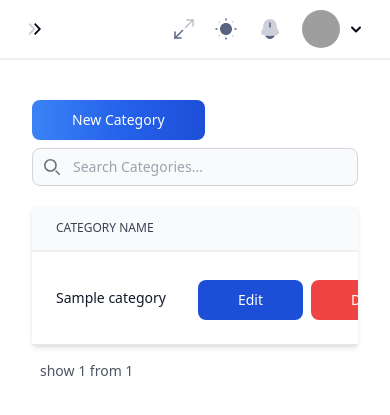
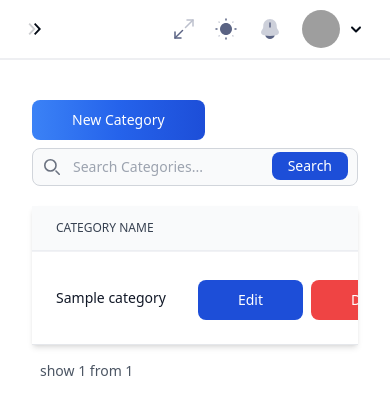
Before and after one commit to PC-HALLE-SNAZZY-Plugins-feature/Symfony-Snazzy-Plugins-Feature, a Symfony app: template templates/category/index.html.twig in a window 390 px wide. Shown: the top 415 px of the page. Run offline with Twig, Linux system fonts and the light colour scheme; the template is opened without the code that fills it: most values are stand-ins (such as "Sample title", 1, 10 or a date in 2020); form fields are guessed from the names that the template uses; style sheets or scripts are compiled from the project's sources; some libraries are stand-ins or nearby versions; grey boxes are pictures that could not be loaded.

Commit message:
✨ modify the name of plugin category route

```diff
--- a/templates/category/edit.html.twig
+++ b/templates/category/edit.html.twig
@@ -6,7 +6,7 @@
 {% block body %}
 
 
-	<div class="container my-3">
+	<div class="container my-10">
 
 
 		<div class="px-4">
--- a/templates/category/index.html.twig
+++ b/templates/category/index.html.twig
@@ -6,12 +6,12 @@
 {% block body %}
 
 
-	<div class="container my-3">
+	<div class="container mt-3 mb-10">
 
 		<div class="w-full flex flex-col md:flex-row justify-between items-start gap-2  mt-10 mb-5">
 			<button data-modal-target="crud-modal" data-modal-toggle="crud-modal" type="button" class="text-white bg-gradient-to-r from-blue-500 via-blue-600 to-blue-700 hover:bg-gradient-to-br focus:ring-4 focus:outline-none focus:ring-blue-300 dark:focus:ring-blue-800 font-medium rounded-lg text-sm px-10 py-2.5 text-center me-2 ">New Category</button>
 
-			<form action="{{ path('app_category') }}" class="w-full md:max-w-md " method="post">
+			<form action="{{ path('app_plugin_category') }}" class="w-full md:max-w-md " method="post">
 				<label for="default-search" class="mb-2 text-sm font-medium text-gray-900 sr-only dark:text-white">Search</label>
 				<div class="relative">
 					<div class="absolute inset-y-0 start-0 flex items-center ps-3 pointer-events-none">
@@ -20,6 +20,7 @@
 						</svg>
 					</div>
 					<input name="_keyword" type="search" id="default-search" class="block w-full p-2 ps-10 text-sm text-gray-900 border border-gray-300 rounded-lg bg-gray-50 focus:ring-blue-500 focus:border-blue-500 dark:bg-gray-700 dark:border-gray-600 dark:placeholder-gray-400 dark:text-white dark:focus:ring-blue-500 dark:focus:border-blue-500" placeholder="Search Categories..."/>
+					<button type="submit" class=" md:hidden text-white absolute end-2.5 bottom-1.5 bg-blue-700 hover:bg-blue-800 focus:ring-4 focus:outline-none focus:ring-blue-300 font-medium rounded-lg text-sm px-4 py-1 dark:bg-blue-600 dark:hover:bg-blue-700 dark:focus:ring-blue-800">Search</button>
 				</div>
 			</form>
 
@@ -76,8 +77,8 @@
 								</th>
 
 								<td class="px-2 py-4  flex justify-end">
-									<a href="{{ path('app_category_edit' , {id:category.id}) }}" class="text-white bg-blue-700 hover:bg-blue-800 focus:ring-4 focus:ring-blue-300 font-medium rounded-lg text-sm px-10 py-2.5 me-2 mb-2 dark:bg-blue-600 dark:hover:bg-blue-700 focus:outline-none dark:focus:ring-blue-800 ">Edit</a>
-									<a href="{{ path('app_category_delete' , {id:category.id}) }}" class="focus:outline-none text-white bg-red-500 hover:bg-red-800 focus:ring-4 focus:ring-red-300 font-medium rounded-lg text-sm px-10 py-2.5 me-2 mb-2 dark:bg-red-600 dark:hover:bg-red-700 dark:focus:ring-red-900">Delete</a>
+									<a href="{{ path('app_plugin_category_edit' , {id:category.id}) }}" class="text-white bg-blue-700 hover:bg-blue-800 focus:ring-4 focus:ring-blue-300 font-medium rounded-lg text-sm px-10 py-2.5 me-2 mb-2 dark:bg-blue-600 dark:hover:bg-blue-700 focus:outline-none dark:focus:ring-blue-800 ">Edit</a>
+									<a href="{{ path('app_plugin_category_delete' , {id:category.id}) }}" class="focus:outline-none text-white bg-red-500 hover:bg-red-800 focus:ring-4 focus:ring-red-300 font-medium rounded-lg text-sm px-10 py-2.5 me-2 mb-2 dark:bg-red-600 dark:hover:bg-red-700 dark:focus:ring-red-900">Delete</a>
 
 								</td>
 
```
Also changed, not shown: src/Controller/plugin/CategoryController.php (renamed from src/Controller/CategoryController.php, +27 -30 lines).
